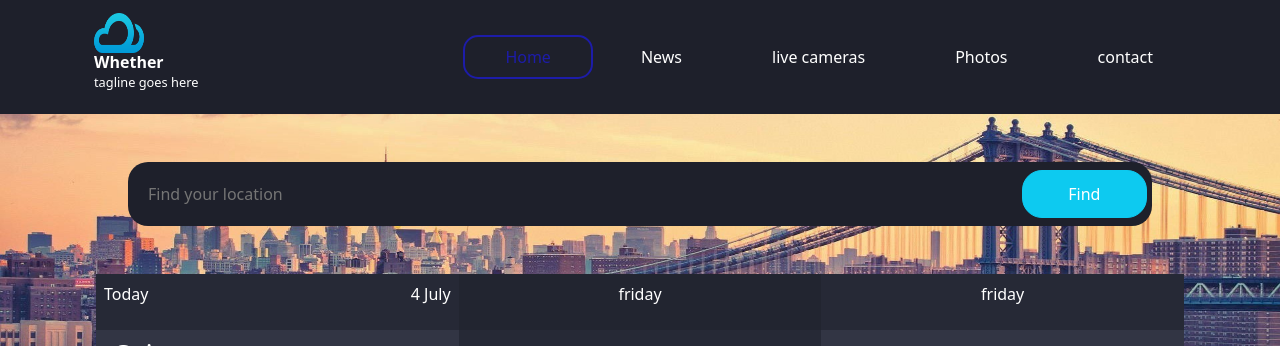
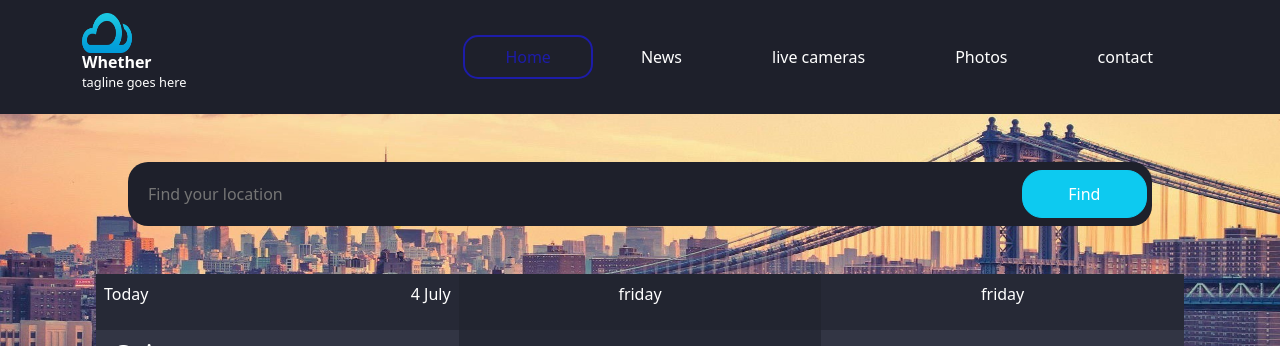
Before and after one commit to nourhanHesham77/Weather-APP, a plain HTML site: page index.html in a window 1280 px wide. Shown: the top 346 px of the page. Drawn offline with nearby package versions, Linux system fonts and the light colour scheme; no server answers.

Commit message:
another fix

```diff
--- a/index.html
+++ b/index.html
@@ -15,7 +15,7 @@
     <nav class="navbar navbar-expand-lg px-2">
         <div class="container">
           <a class="navbar-brand" href="#">
-             <div class="container">
+             <div class="conta">
                  <img src="img/logomain.png" alt="whether">
                  <div class="text-contain">
                      <h1>Whether</h1>
```
